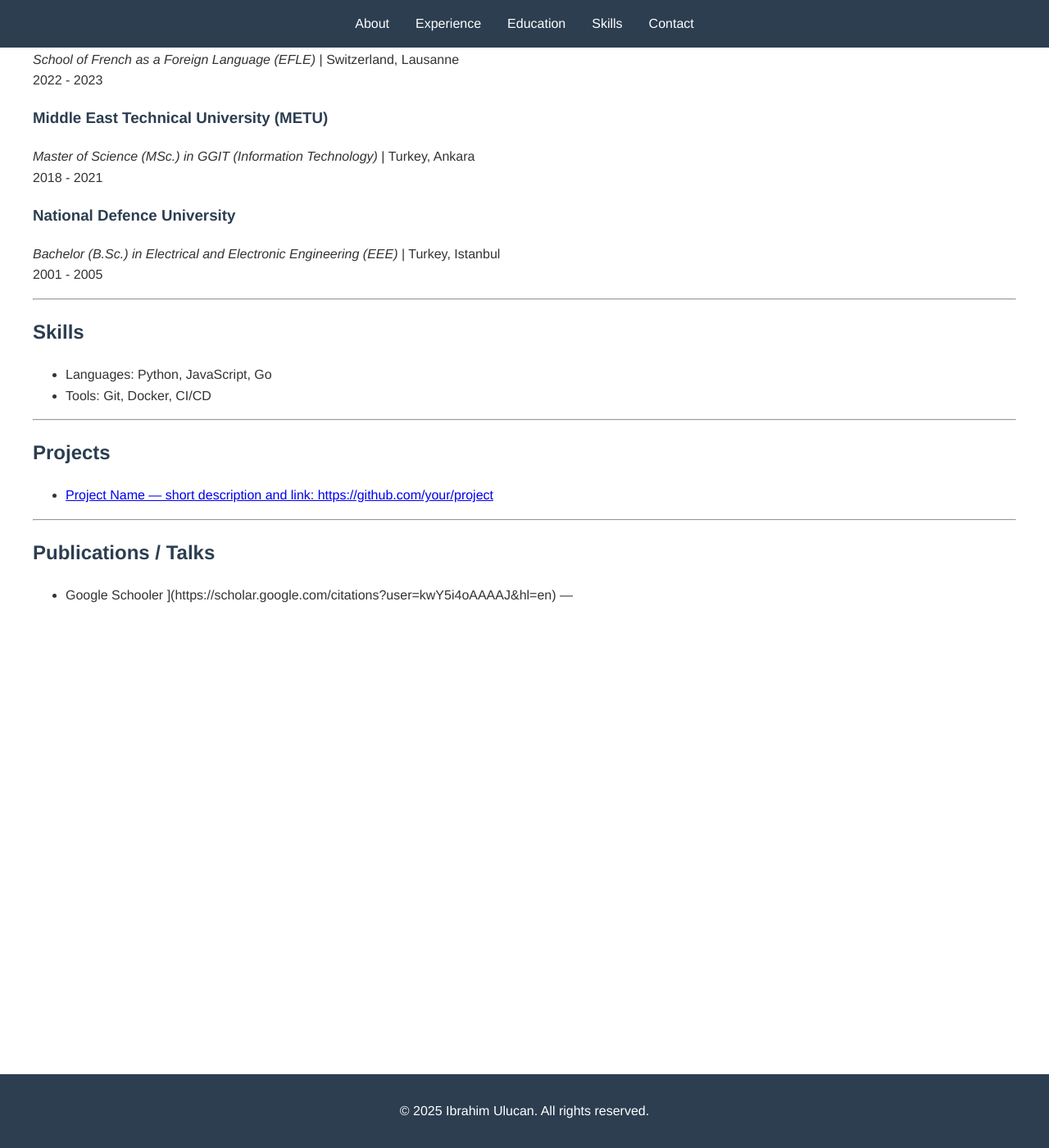
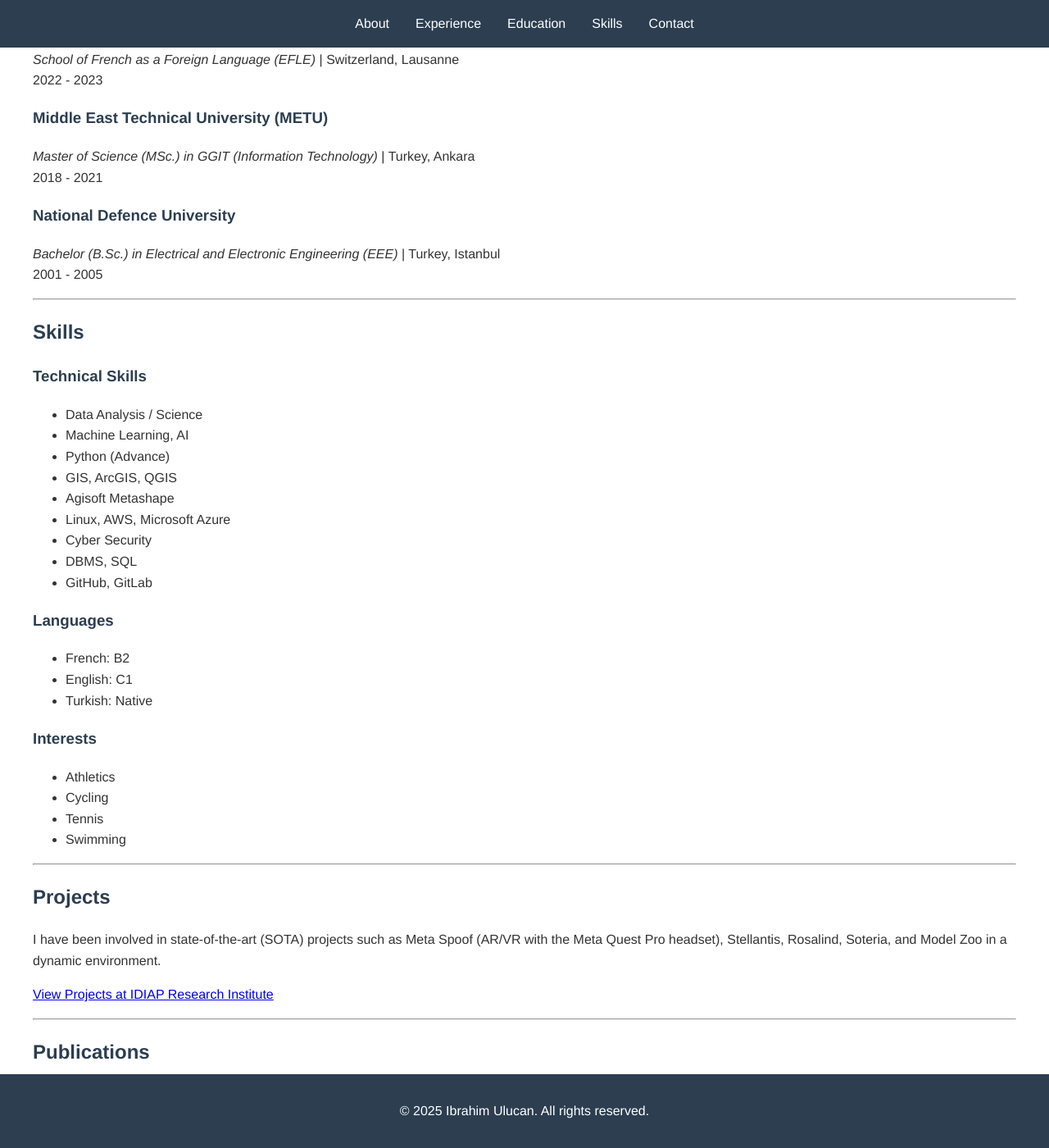
Before and after one commit to iulucan/iulucan.github.io, a Jekyll site: the page built from index.md, in a window 1280 px wide and 1400 px high, scrolled down 1281 px. Shown: the whole window at 82% size. Built offline with Jekyll 4.4.1, drawn with Linux system fonts in a browser that asks for light colours; our own code applies the rules of GitHub Pages for plain Markdown files; grey boxes are pictures that could not be loaded.

Commit message:
Update Skills, Languages, Interests, Projects, and Publications sections

```diff
--- a/index.md
+++ b/index.md
@@ -65,17 +65,40 @@ Notably in Switzerland, I have contributed to research-driven AI projects such a
 ---
 
 ## Skills
-- Languages: Python, JavaScript, Go
-- Tools: Git, Docker, CI/CD
+
+### Technical Skills
+- Data Analysis / Science
+- Machine Learning, AI
+- Python (Advance)
+- GIS, ArcGIS, QGIS
+- Agisoft Metashape
+- Linux, AWS, Microsoft Azure
+- Cyber Security
+- DBMS, SQL
+- GitHub, GitLab
+
+### Languages
+- French: B2
+- English: C1
+- Turkish: Native
+
+### Interests
+- Athletics
+- Cycling
+- Tennis
+- Swimming
 
 ---
 
 ## Projects
-- [Project Name — short description and link: https://github.com/your/project](https://www.idiap.ch/~iulucan/)
+
+I have been involved in state-of-the-art (SOTA) projects such as Meta Spoof (AR/VR with the Meta Quest Pro headset), Stellantis, Rosalind, Soteria, and Model Zoo in a dynamic environment.
+
+[View Projects at IDIAP Research Institute](https://www.idiap.ch/en/scientific-research/projects)
 
 ---
 
-## Publications / Talks
-- Google Schooler
-](https://scholar.google.com/citations?user=kwY5i4oAAAAJ&hl=en)
+## Publications
+[<img src="https://img.shields.io/badge/Google_Scholar-4285F4?style=for-the-badge&logo=google-scholar&logoColor=white" alt="Google Scholar" />](https://scholar.google.com/citations?user=kwY5i4oAAAAJ&hl=en)
+
 ---
```
